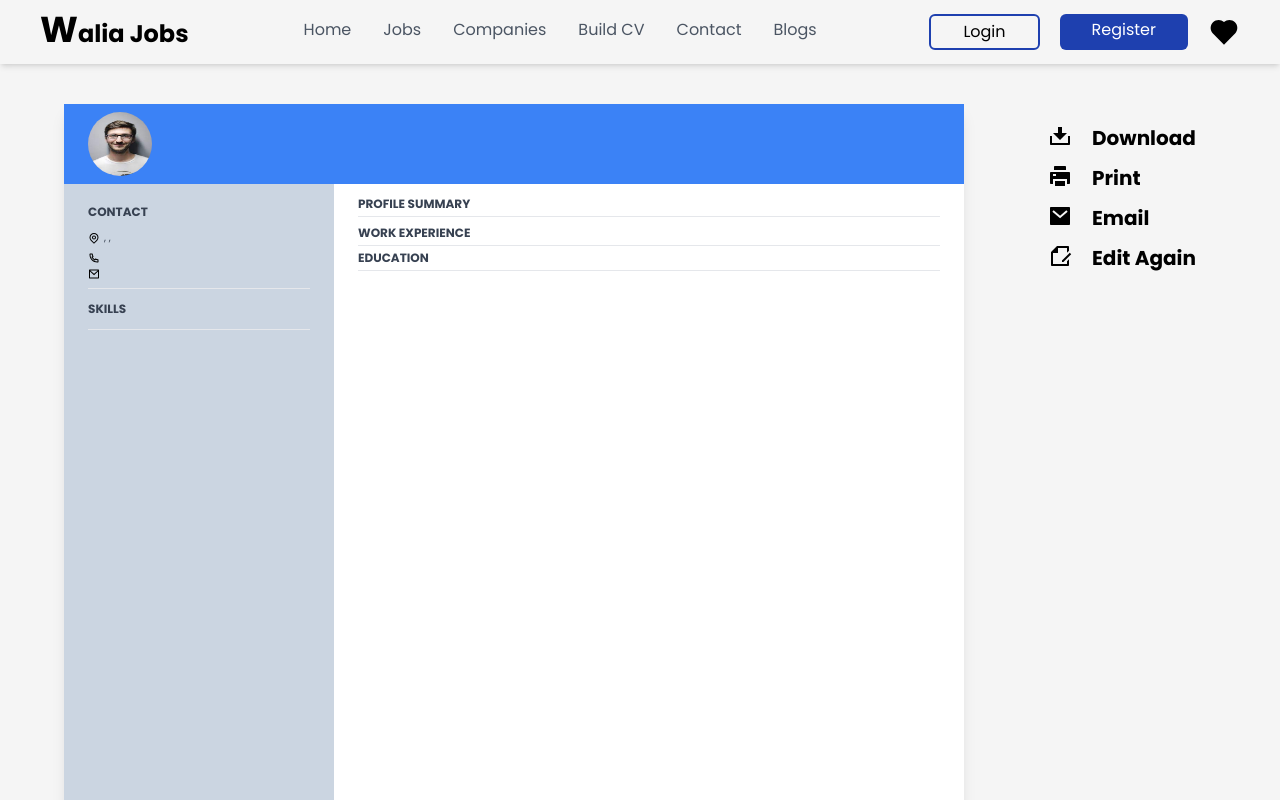
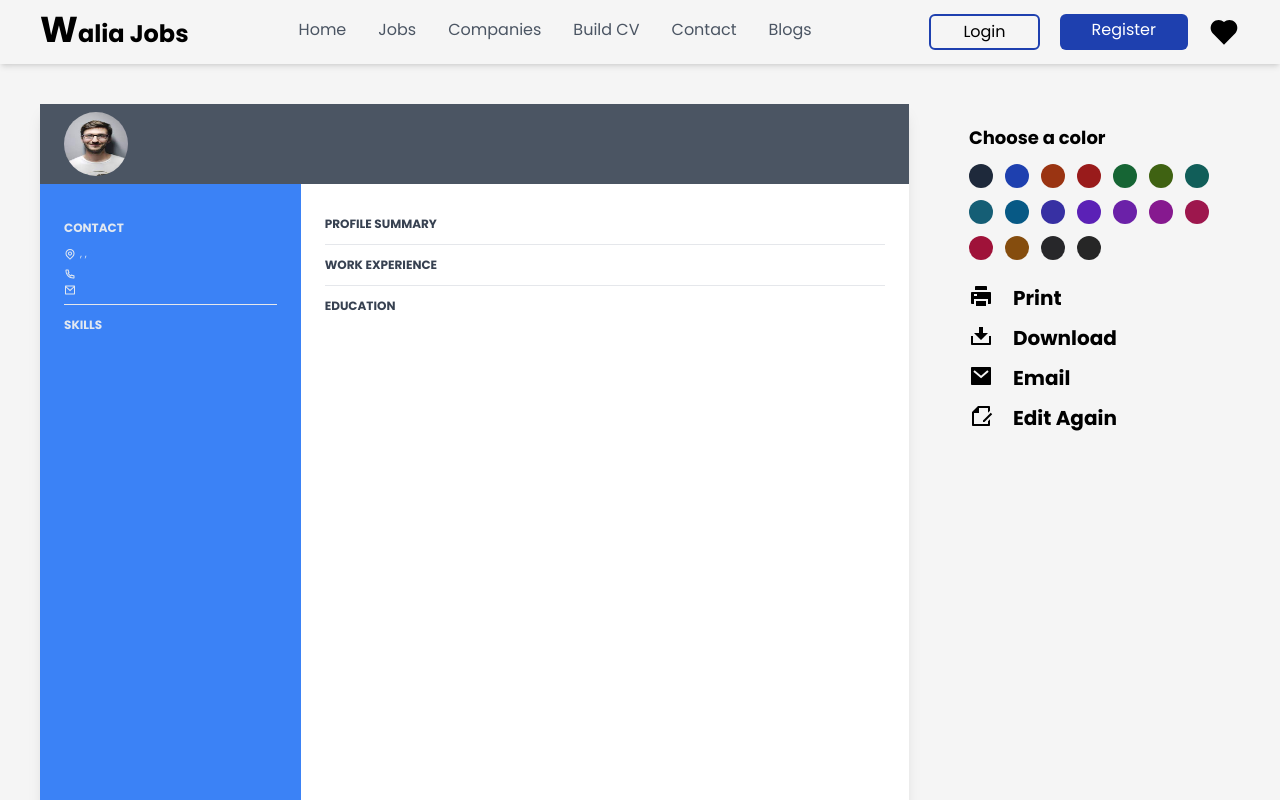
Before and after one commit to Natnael-Tilahun/WaliaJobs, a React (Vite) app: page /review-cv/1 in a window 1280 px wide. Shown: the top 800 px of the page. Built offline with nearby package versions, Linux system fonts and the light colour scheme.

Commit message:
Make the cv theme color changable and edit cv template layout

```diff
--- a/package.json
+++ b/package.json
@@ -15,6 +15,7 @@
     "@testing-library/jest-dom": "^6.0.0",
     "@testing-library/react": "^14.0.0",
     "@vitejs/plugin-react": "^4.0.4",
+    "clsx": "^2.0.0",
     "date-fns": "^2.30.0",
     "dompurify": "^3.0.5",
     "formik": "^2.4.2",
@@ -29,6 +30,7 @@
     "react-to-print": "^2.14.13",
     "react-toastify": "^9.1.3",
     "slick-carousel": "^1.8.1",
+    "tailwind-merge": "^1.14.0",
     "vitest": "^0.34.1",
     "yup": "^1.2.0"
   },
--- a/src/pages/CVDetails/CVTemplate.jsx
+++ b/src/pages/CVDetails/CVTemplate.jsx
@@ -6,8 +6,9 @@ import { NavLink } from "react-router-dom";
 import DOMPurify from "dompurify";
 import { SET_PROFILE } from "../../redux/profileImgSlice";
 import { FormSections } from "../../utils/FormSections";
+import { twMerge } from "tailwind-merge";
 
-export const CVTemplate = ({ className, id, reff, templateSize }) => {
+export const CVTemplate = ({ className, id, reff, templateSize, CVColor }) => {
   const personalInfoData = useSelector((state) => state.personalInfo);
   const contactInfoData = useSelector((state) => state.contactInfo);
   const skillsInfoData = useSelector((state) => state.skillsInfo.skills);
@@ -33,12 +34,12 @@ export const CVTemplate = ({ className, id, reff, templateSize }) => {
   const styles = `
   ol{
     list-style-type: decimal !important;
-    padding-left: 15px;
+    padding-left: 5px;
   }
 
   ul {
     list-style-type: disc !important;
-    padding-left: 30px;
+    padding-left: 10px;
   }
 
 ol.list-decimal {
@@ -58,12 +59,12 @@ ul.list-disc{
   const skillsStyles = `
       ol,ul{
         list-style-type: decimal !important;
-        padding-left: 15px;
+        padding-left: 5px;
       }
 
       ul{
         list-style-type: disc !important;
-        padding-left: 15px;
+        padding-left: 10px;
       }
 
       ol.list-decimal {
@@ -78,8 +79,6 @@ ul.list-disc{
         text-decoration: underline;
       }
       `;
-
-  console.log("cv data", personalInfoData, experienceInfoData);
 
   const onImageSelect = (e) => {
     const file = e.target.files[0];
@@ -102,10 +101,10 @@ ul.list-disc{
     // >
     <div
       ref={reff}
-      className={`${className} bg-white shadow-lg overflow-hidden md:leading-5`}
+      className={twMerge(`bg-white shadow-lg overflow-hidden md:leading-5`, className)}
     >
       {/* personal info  */}
-      <div className="bg-blue-500 py-2 px-6">
+      <div className="bg-gray-600 py-2 px-6">
         <div className="flex items-center">
           <div className="relative">
             <img
@@ -157,7 +156,8 @@ ul.list-disc{
       </div>
 
       <div className="flex gap-0 h-[100%] text-gray-700">
-        <div className="bg-slate-300 h-[96%] md:h-[94%] lg:h-[94%] basis-[30%] text-xxxs md:text-xxs p-2 md:py-4 md:px-6 flex flex-col justify-between">
+        {/* Left Section */}
+        <div className={twMerge(" h-[96%] md:h-[94%] lg:h-[94%] basis-[30%] text-xxxs md:text-xxs p-2 md:py-8 md:px-6 flex flex-col justify-between  text-slate-200",CVColor)}>
           <div className=" flex flex-col gap-1">
             {/* contact info */}
             <>
@@ -170,7 +170,7 @@ ul.list-disc{
                   viewBox="0 0 24 24"
                   width="12px"
                   height="12px"
-                  className="w-3 h-3"
+                  className="w-3 h-3 fill-slate-200"
                 >
                   <path d="M12 20.8995L16.9497 15.9497C19.6834 13.2161 19.6834 8.78392 16.9497 6.05025C14.2161 3.31658 9.78392 3.31658 7.05025 6.05025C4.31658 8.78392 4.31658 13.2161 7.05025 15.9497L12 20.8995ZM12 23.7279L5.63604 17.364C2.12132 13.8492 2.12132 8.15076 5.63604 4.63604C9.15076 1.12132 14.8492 1.12132 18.364 4.63604C21.8787 8.15076 21.8787 13.8492 18.364 17.364L12 23.7279ZM12 13C13.1046 13 14 12.1046 14 11C14 9.89543 13.1046 9 12 9C10.8954 9 10 9.89543 10 11C10 12.1046 10.8954 13 12 13ZM12 15C9.79086 15 8 13.2091 8 11C8 8.79086 9.79086 7 12 7C14.2091 7 16 8.79086 16 11C16 13.2091 14.2091 15 12 15Z"></path>
                 </svg>
@@ -183,7 +183,7 @@ ul.list-disc{
                 <svg
                   xmlns="http://www.w3.org/2000/svg"
                   viewBox="0 0 24 24"
-                  className="w-3 h-3"
+                  className="w-3 h-3 fill-slate-200"
                   height="12px"
                   width="12px"
                 >
@@ -195,7 +195,7 @@ ul.list-disc{
                 <svg
                   xmlns="http://www.w3.org/2000/svg"
                   viewBox="0 0 24 24"
-                  className="w-3 h-3"
+                  className="w-3 h-3 fill-slate-200"
                   height="12px"
                   width="12px"
                 >
@@ -203,12 +203,12 @@ ul.list-disc{
                 </svg>
                 <p className="">{contactInfoData.email}</p>
               </div>
-              <hr className="my-1" />
             </>
 
             {/* skills info */}
             {cvCompletionInfo[FormSections.SKILLS].included && (
               <>
+              <hr className="my-1" />
                 <h3 className="md:text-xs uppercase font-semibold mt-1">
                   Skills
                 </h3>
@@ -227,13 +227,13 @@ ul.list-disc{
                   }}
                 ></div>
                 {/* </ul> */}
-                <hr className="my-1" />
               </>
             )}
 
             {/* languages info */}
             {cvCompletionInfo[FormSections.LANGUAGES].included && (
               <>
+                <hr className="my-1" />
                 <h3 className="md:text-xs uppercase font-semibold mt-1">
                   Languages
                 </h3>
@@ -255,13 +255,14 @@ ul.list-disc{
 
           <NavLink
             to="/"
-            className="font-black py-2 cursor-pointer   text-[#1e40af] self-center text-sm "
+            className="font-black py-2 cursor-pointer   text-slate-200 self-center text-sm "
           >
             Walia Jobs
           </NavLink>
         </div>
 
-        <div className="md:py-3 md:px-6  text-xxxs md:text-xxs p-2 basis-[70%]">
+        {/* Right Section */}
+        <div className="md:py-8 md:px-6  text-xxxs md:text-xxs p-2 basis-[70%]">
           {/* summary section */}
           <>
             <h3 className="md:text-xs uppercase text-xxs font-semibold mt-0">
@@ -273,11 +274,11 @@ ul.list-disc{
                 __html: summaryInfoData && DOMPurify.sanitize(summaryInfoData),
               }}
             ></div>
-            <hr className="my-1" />
           </>
 
           {/* work experience section */}
           <>
+          <hr className="my-3" />
             <h3 className="md:text-xs uppercase text-xxs font-semibold md:mt-2">
               Work Experience
             </h3>
@@ -314,11 +315,11 @@ ul.list-disc{
                 </div>
               ))}
             </div>
-            <hr className="md:my-1" />
           </>
 
           {/* education section */}
           <>
+          <hr className="md:my-3" />
             <h3 className="md:text-xs uppercase font-semibold mt-1">
               Education
             </h3>
@@ -339,12 +340,12 @@ ul.list-disc{
                 )}
               </div>
             ))}
-            <hr className="md:my-1" />
           </>
 
           {/* certification section */}
           {cvCompletionInfo[FormSections.CERTIFICATIONS].included && (
             <>
+            <hr className="md:my-3" />
               <h3 className="md:text-xs font-semibold mt-1 uppercase">
                 Certifications
               </h3>
@@ -364,13 +365,13 @@ ul.list-disc{
                   </div>
                 ))}
               </div>
-              <hr className="md:my-1" />
             </>
           )}
 
           {/* awards and achieements */}
           {cvCompletionInfo[FormSections.ACHIEVEMENTS].included && (
             <>
+              <hr className="md:my-3" />
               <h3 className="md:text-xs uppercase font-semibold mt-1">
                 Awards and Achievements
               </h3>
@@ -388,13 +389,13 @@ ul.list-disc{
                     DOMPurify.sanitize(achievementsInfoData),
                 }}
               ></div>
-              <hr className="md:my-1" />
             </>
           )}
 
           {/* Personal Projects */}
           {cvCompletionInfo[FormSections.PERSONALPROJECTS].included && (
             <>
+              <hr className="md:my-3" />
               <h3 className="md:text-xs uppercase font-semibold mt-1">
                 Personal Projects
               </h3>
@@ -403,13 +404,13 @@ ul.list-disc{
                   <li key={index}>{project}</li>
                 ))}
               </ul>
-              <hr className="md:my-1" />
             </>
           )}
 
           {/* Interests */}
           {cvCompletionInfo[FormSections.INTERESTS].included && (
             <>
+              <hr className="md:my-3" />
               <h3 className="md:text-xs uppercase font-semibold mt-1">
                 Interests
               </h3>
@@ -426,13 +427,13 @@ ul.list-disc{
                     interestsInfoData && DOMPurify.sanitize(interestsInfoData),
                 }}
               ></div>
-              <hr className="md:my-1" />
             </>
           )}
 
           {/* References */}
           {cvCompletionInfo[FormSections.REFERENCES].included && (
             <>
+              <hr className="md:my-3" />
               {referencesInfoData.length > 0 && (
                 <div>
                   <h3 className="md:text-xs uppercase font-semibold mt-1">
--- a/src/pages/ReviewCV.jsx
+++ b/src/pages/ReviewCV.jsx
@@ -5,12 +5,14 @@ import { FormSections } from '../utils/FormSections';
 import { useDispatch } from 'react-redux';
 import { SET_COMPLETED } from '../redux/cvCompletionInfoSlice';
 import ReactToPrint, { useReactToPrint } from 'react-to-print';
+import { useState } from 'react';
 
 export const ReviewCV = () => {
   const navigate = useNavigate();
   const { id: CV_ID } = useParams();
   const dispatch = useDispatch();
   const componentRef = useRef();
+  const [CVColor, setCVColor] = useState("bg-blue-500")
 
   const handleSubmit = () => {
     dispatch(SET_COMPLETED(FormSections.FINALIZE));
@@ -25,23 +27,35 @@ export const ReviewCV = () => {
     <div className=" h-[1450px] py-4  lg:p-[40px] w-full  flex flex-col lg:flex-row lg:justify-evenly gap-0 lg:gap-10 px-3 md:px-5 ">
       <CVTemplate
         reff={componentRef}
+        CVColor={CVColor}
         id="cv-template"
-        className="order-2 md:order-1 lg:w-[900px] h-[1164px]"
+        className="order-2 md:order-1 lg:w-[900px] h-[1270px] basis-auto"
       />
 
-      <div className=" lg:order-2 py-5  self-center lg:self-start md:px-10  lg:px-5 md:text-xl font-bold flex flex-col gap-2 md:gap-3 ">
-        <button className="flex gap-3 md:gap-5 hover:text-thm_root1_color cursor-pointer">
-          <span>
-            <svg
-              className="w-6"
-              xmlns="http://www.w3.org/2000/svg"
-              viewBox="0 0 24 24"
-            >
-              <path d="M4 19H20V12H22V20C22 20.5523 21.5523 21 21 21H3C2.44772 21 2 20.5523 2 20V12H4V19ZM14 9H19L12 16L5 9H10V3H14V9Z"></path>
-            </svg>
-          </span>
-          Download
-        </button>
+      <div className=" lg:order-2 py-5 basis-1/4  self-center lg:self-start md:px-10  lg:px-5 md:text-xl font-bold flex flex-col gap-2 md:gap-3 ">
+        <div className=' w-full'>
+          <h1 className='text-lg'>Choose a color</h1>
+          <div className='flex flex-wrap gap-3 py-3'>
+            <p className='w-6 h-6 rounded-full bg-slate-800' onClick={() => setCVColor("bg-slate-800")}></p>
+            <p className='w-6 h-6 rounded-full bg-blue-800' onClick={() => setCVColor("bg-blue-800")}></p>
+            <p className='w-6 h-6 rounded-full bg-orange-800' onClick={() => setCVColor("bg-orange-800")}></p>
+            <p className='w-6 h-6 rounded-full bg-red-800' onClick={() => setCVColor("bg-red-800")}></p>
+            <p className='w-6 h-6 rounded-full bg-green-800' onClick={() => setCVColor("bg-green-800")}></p>
+            <p className='w-6 h-6 rounded-full bg-lime-800' onClick={() => setCVColor("bg-lime-800")}></p>
+            <p className='w-6 h-6 rounded-full bg-teal-800' onClick={() => setCVColor("bg-teal-800")}></p>
+            <p className='w-6 h-6 rounded-full bg-cyan-800' onClick={() => setCVColor("bg-cyan-800")}></p>
+            <p className='w-6 h-6 rounded-full bg-sky-800' onClick={() => setCVColor("bg-sky-800")}></p>
+            <p className='w-6 h-6 rounded-full bg-indigo-800' onClick={() => setCVColor("bg-indigo-800")}></p>
+            <p className='w-6 h-6 rounded-full bg-violet-800 ' onClick={() => setCVColor("bg-violet-800")}></p>
+            <p className='w-6 h-6 rounded-full bg-purple-800' onClick={() => setCVColor("bg-purple-800")}></p>
+            <p className='w-6 h-6 rounded-full bg-fuchsia-800' onClick={() => setCVColor("bg-fuchsia-800")}></p>
+            <p className='w-6 h-6 rounded-full bg-pink-800' onClick={() => setCVColor("bg-pink-800")}></p>
+            <p className='w-6 h-6 rounded-full bg-rose-800' onClick={() => setCVColor("bg-rose-800")}></p>
+            <p className='w-6 h-6 rounded-full bg-yellow-800' onClick={() => setCVColor("bg-yellow-800")}></p>
+            <p className='w-6 h-6 rounded-full bg-zinc-800' onClick={() => setCVColor("bg-zinc-800")}></p>
+            <p className='w-6 h-6 rounded-full bg-neutral-800' onClick={() => setCVColor("bg-neutral-800")}></p>
+          </div>
+        </div>
         <button
           onClick={handlePrint}
           className="flex gap-3 md:gap-5 hover:text-thm_root1_color cursor-pointer"
@@ -56,6 +70,18 @@ export const ReviewCV = () => {
             </svg>
           </span>
           Print
+        </button>
+        <button className="flex gap-3 md:gap-5 hover:text-thm_root1_color cursor-pointer">
+          <span>
+            <svg
+              className="w-6"
+              xmlns="http://www.w3.org/2000/svg"
+              viewBox="0 0 24 24"
+            >
+              <path d="M4 19H20V12H22V20C22 20.5523 21.5523 21 21 21H3C2.44772 21 2 20.5523 2 20V12H4V19ZM14 9H19L12 16L5 9H10V3H14V9Z"></path>
+            </svg>
+          </span>
+          Download
         </button>
         <button className="flex gap-3 md:gap-5 hover:text-thm_root1_color cursor-pointer">
           <span>
```
Also changed, not shown: 1 other file (tests, documents, lock files or other folders).
